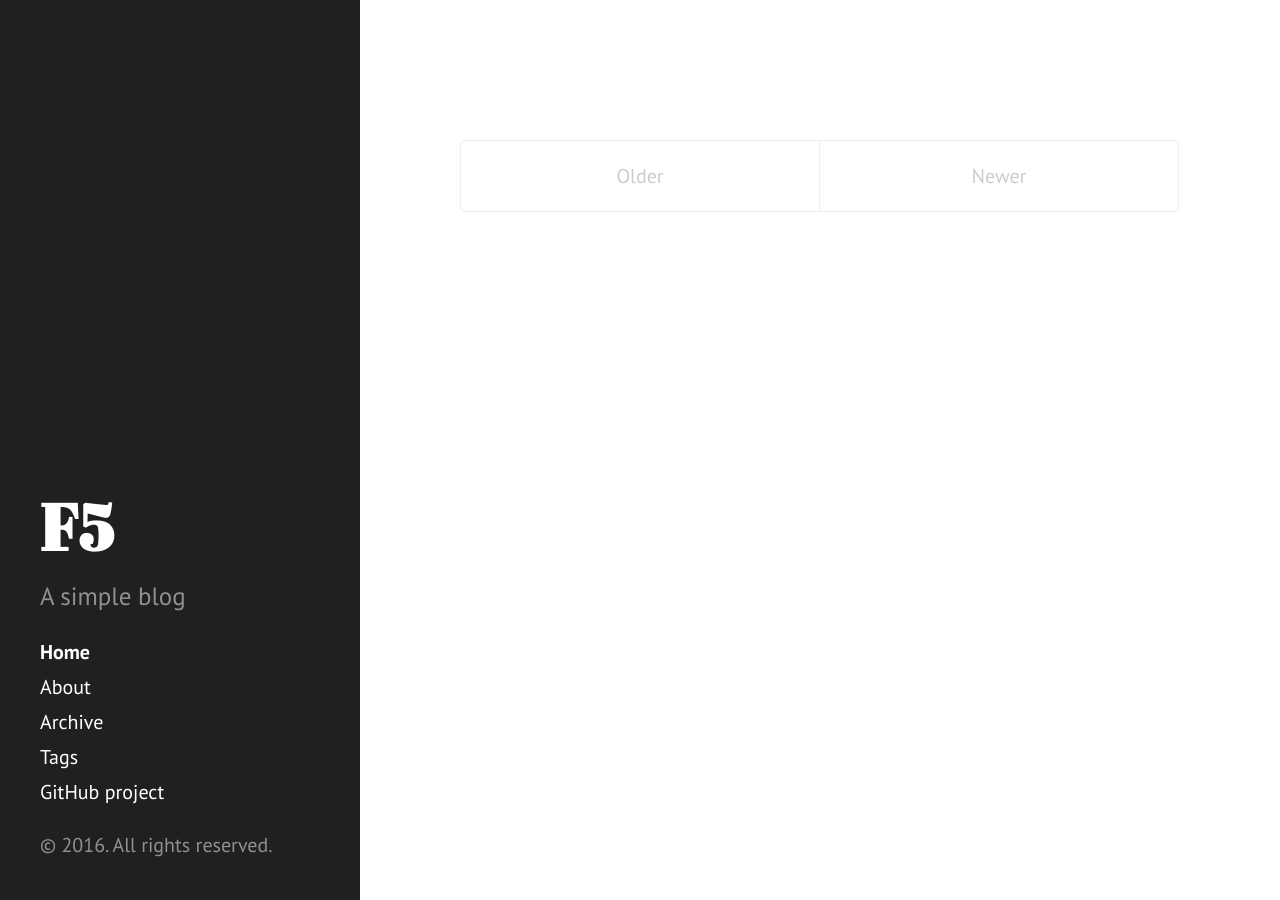
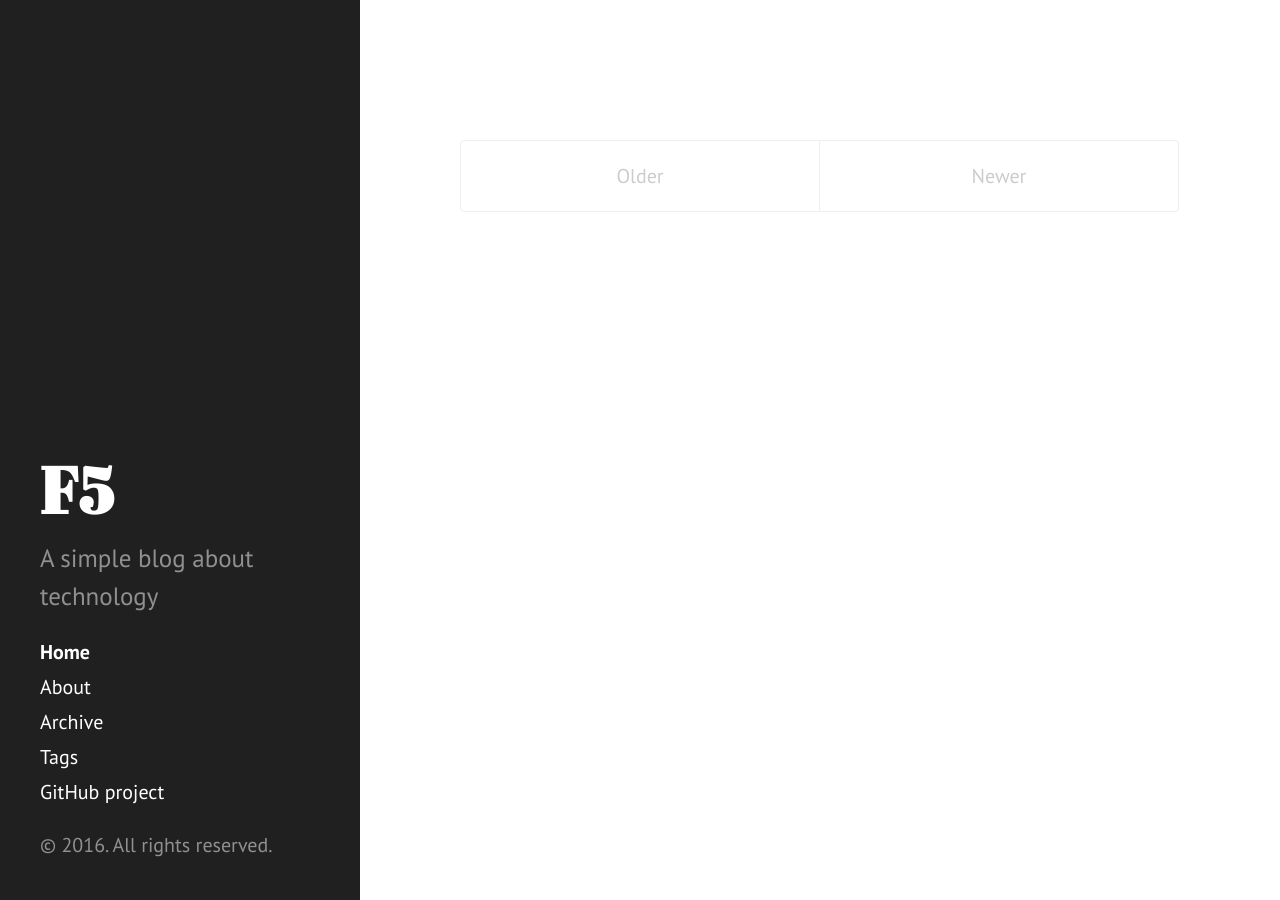
Before and after one commit to ankitbko/ankitbko.github.io, a Jekyll site: the page built from index.html, in a window 1280 px wide. Built offline with Jekyll 4.4.1, drawn with Linux system fonts in a browser that asks for light colours; the list of posts is cut into pages by our own code.

Commit message:
Changed description

```diff
--- a/_config.yml
+++ b/_config.yml
@@ -8,7 +8,7 @@ permalink:        pretty
 # Setup
 title:            F5
 tagline:          'A simple blog'
-description:      'A simple blog'
+description:      'A simple blog about technology'
 url:              https://ankitbko.github.io
 baseurl:          /
 
```
